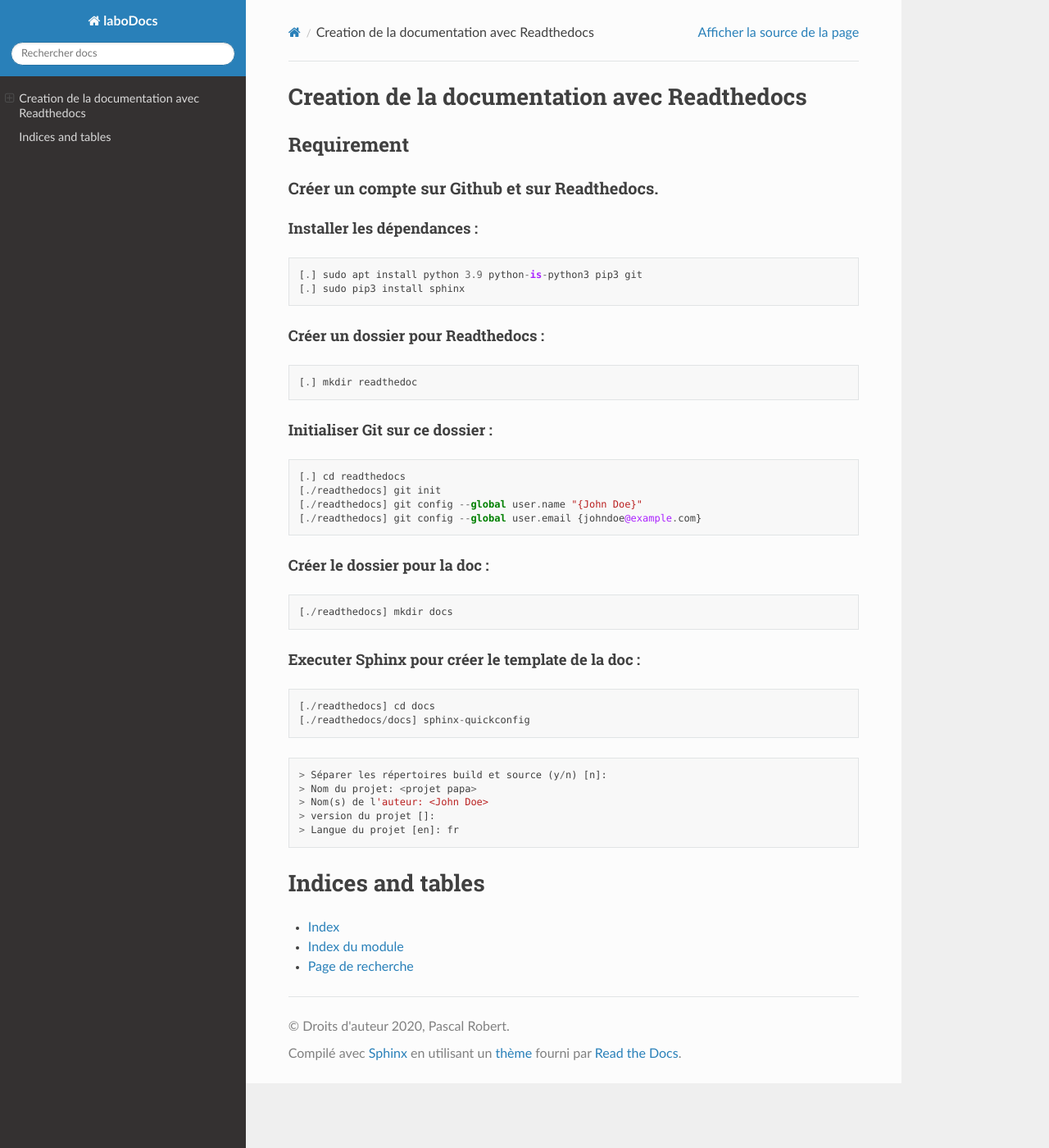
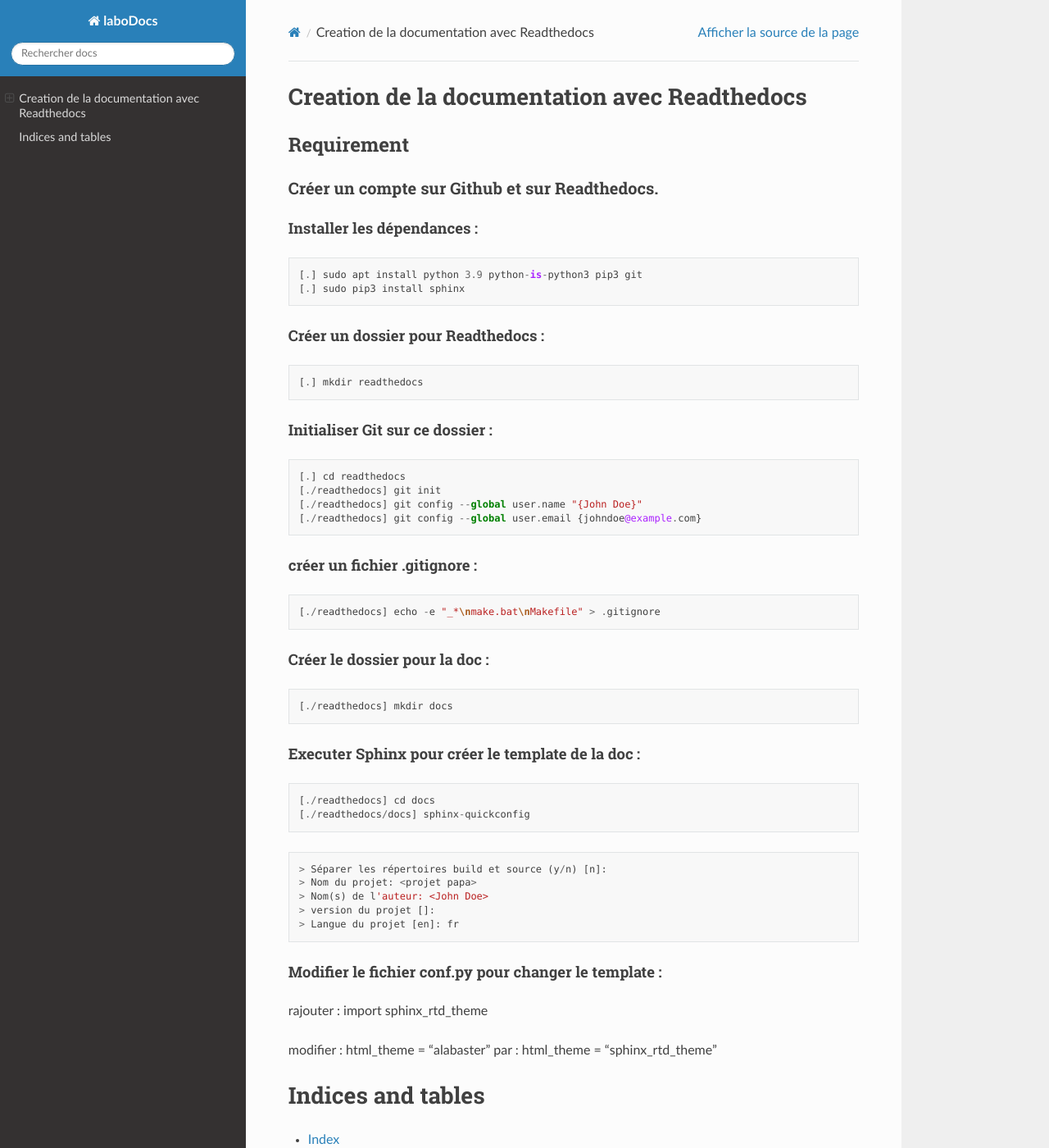
Before and after one commit to ROBERTPASCAL/LaboDocs, a Sphinx documentation site: the page built from docs/index.rst, in a window 1280 px wide and 1400 px high. Shown: the whole window at 82% size. Built offline with Sphinx 7.4.7 and the Read the Docs theme 2.0.0, drawn with Linux system fonts in a browser that asks for light colours.

Commit message:
Update index.rst

```diff
--- a/docs/index.rst
+++ b/docs/index.rst
@@ -20,7 +20,7 @@
 """""""""""""""""""""""""""""""""""
 ::
 
-    [.] mkdir readthedoc
+    [.] mkdir readthedocs
 
 Initialiser Git sur ce dossier :
 """"""""""""""""""""""""""""""""
@@ -30,6 +30,12 @@
     [./readthedocs] git init
     [./readthedocs] git config --global user.name "{John Doe}"
     [./readthedocs] git config --global user.email {johndoe@example.com}
+
+créer un fichier .gitignore :
+"""""""""""""""""""""""""""""
+::
+
+    [./readthedocs] echo -e "_*\nmake.bat\nMakefile" > .gitignore
 
 Créer le dossier pour la doc :
 """"""""""""""""""""""""""""""
@@ -52,6 +58,14 @@
     > version du projet []:
     > Langue du projet [en]: fr
 
+Modifier le fichier conf.py pour changer le template :
+""""""""""""""""""""""""""""""""""""""""""""""""""""""
+rajouter : import sphinx_rtd_theme
+
+modifier : html_theme = 'alabaster'
+par : html_theme = 'sphinx_rtd_theme'
+
+
 
 .. toctree::
    :maxdepth: 2
```
